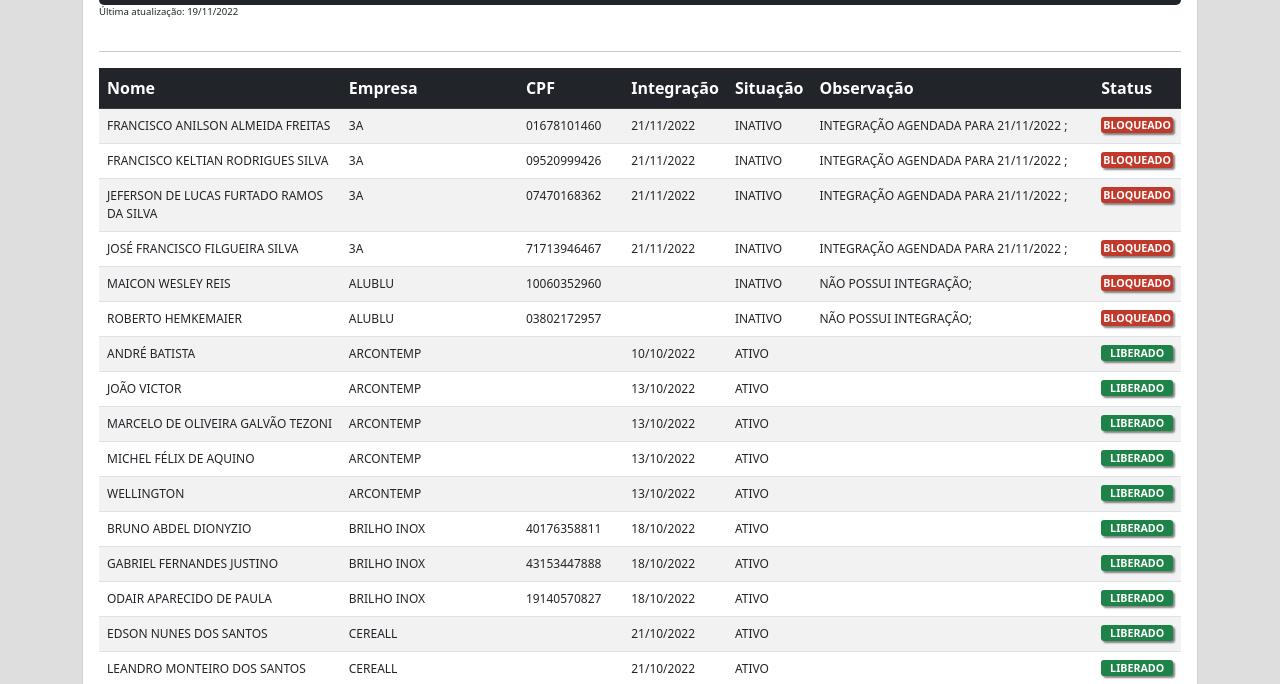
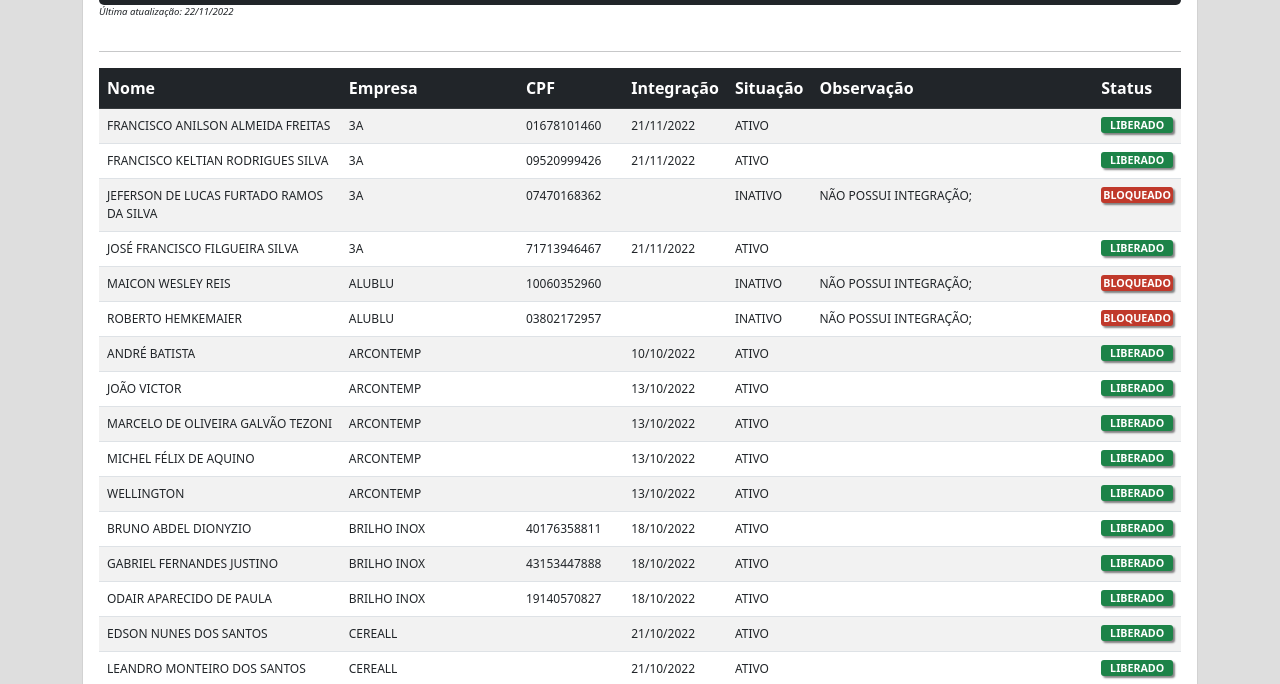
Before and after one commit to roginaldovasco/liberacao, a plain HTML site: page index.html in a window 1280 px wide. Shown: the part 116-800 px from the top of the page. Drawn offline with nearby package versions, Linux system fonts and the light colour scheme.

Commit message:
atual 22-11-22

```diff
--- a/index.html
+++ b/index.html
@@ -22,7 +22,7 @@
                   </form>
                 </div>
               </nav>
-              <p>Última atualização: 19/11/2022</p>
+              <p><i>Última atualização: 22/11/2022</i></p>
             <hr>
             <table class="table table-hover table-striped">
                 <thead class="table-dark">
@@ -37,10 +37,10 @@
                     </tr>
                 </thead>
                 <tbody id="tabela-dados">
-                    <tr><td>FRANCISCO ANILSON ALMEIDA FREITAS</td><td>3A</td><td>01678101460</td><td>21/11/2022</td><td>INATIVO</td><td>INTEGRAÇÃO AGENDADA PARA 21/11/2022 ;</td><td><div class="bloqueado">BLOQUEADO</div></td></tr>
-                    <tr><td>FRANCISCO KELTIAN RODRIGUES SILVA</td><td>3A</td><td>09520999426</td><td>21/11/2022</td><td>INATIVO</td><td>INTEGRAÇÃO AGENDADA PARA 21/11/2022 ;</td><td><div class="bloqueado">BLOQUEADO</div></td></tr>
-                    <tr><td>JEFERSON DE LUCAS FURTADO RAMOS DA SILVA</td><td>3A</td><td>07470168362</td><td>21/11/2022</td><td>INATIVO</td><td>INTEGRAÇÃO AGENDADA PARA 21/11/2022 ;</td><td><div class="bloqueado">BLOQUEADO</div></td></tr>
-                    <tr><td>JOSÉ FRANCISCO FILGUEIRA SILVA</td><td>3A</td><td>71713946467</td><td>21/11/2022</td><td>INATIVO</td><td>INTEGRAÇÃO AGENDADA PARA 21/11/2022 ;</td><td><div class="bloqueado">BLOQUEADO</div></td></tr>
+                    <tr><td>FRANCISCO ANILSON ALMEIDA FREITAS</td><td>3A</td><td>01678101460</td><td>21/11/2022</td><td>ATIVO</td><td></td><td><div class="liberado">LIBERADO</div></td></tr>
+                    <tr><td>FRANCISCO KELTIAN RODRIGUES SILVA</td><td>3A</td><td>09520999426</td><td>21/11/2022</td><td>ATIVO</td><td></td><td><div class="liberado">LIBERADO</div></td></tr>
+                    <tr><td>JEFERSON DE LUCAS FURTADO RAMOS DA SILVA</td><td>3A</td><td>07470168362</td><td></td><td>INATIVO</td><td>NÃO POSSUI INTEGRAÇÃO; </td><td><div class="bloqueado">BLOQUEADO</div></td></tr>
+                    <tr><td>JOSÉ FRANCISCO FILGUEIRA SILVA</td><td>3A</td><td>71713946467</td><td>21/11/2022</td><td>ATIVO</td><td></td><td><div class="liberado">LIBERADO</div></td></tr>
                     <tr><td>MAICON WESLEY REIS</td><td>ALUBLU</td><td>10060352960</td><td></td><td>INATIVO</td><td>NÃO POSSUI INTEGRAÇÃO; </td><td><div class="bloqueado">BLOQUEADO</div></td></tr>
                     <tr><td>ROBERTO HEMKEMAIER</td><td>ALUBLU</td><td>03802172957</td><td></td><td>INATIVO</td><td>NÃO POSSUI INTEGRAÇÃO; </td><td><div class="bloqueado">BLOQUEADO</div></td></tr>
                     <tr><td>ANDRÉ BATISTA</td><td>ARCONTEMP</td><td></td><td>10/10/2022</td><td>ATIVO</td><td></td><td><div class="liberado">LIBERADO</div></td></tr>
@@ -54,7 +54,7 @@
                     <tr><td>EDSON NUNES DOS SANTOS</td><td>CEREALL</td><td></td><td>21/10/2022</td><td>ATIVO</td><td></td><td><div class="liberado">LIBERADO</div></td></tr>
                     <tr><td>LEANDRO MONTEIRO DOS SANTOS</td><td>CEREALL</td><td></td><td>21/10/2022</td><td>ATIVO</td><td></td><td><div class="liberado">LIBERADO</div></td></tr>
                     <tr><td>WARLLEY DE SOUSA MARQUES</td><td>CEREALL</td><td></td><td>21/10/2022</td><td>ATIVO</td><td></td><td><div class="liberado">LIBERADO</div></td></tr>
-                    <tr><td>DANIEL ROQUE ANDRADE</td><td>CONFIABILIDADE</td><td>25310629807</td><td>8/11/2022</td><td>ATIVO</td><td></td><td><div class="liberado">LIBERADO</div></td></tr>
+                    <tr><td>DANIEL ROQUE ANDRADE</td><td>CONFIABILIDADE</td><td>25310629807</td><td>08/11/2022</td><td>ATIVO</td><td></td><td><div class="liberado">LIBERADO</div></td></tr>
                     <tr><td>FRANCELINO DE OLIVEIRA MORAES</td><td>DIMATELAS</td><td>00511824912</td><td>10/11/2022</td><td>INATIVO</td><td></td><td><div class="liberado">LIBERADO</div></td></tr>
                     <tr><td>PEDRO HENRIQUE ELIAS DE LIMA</td><td>DIMATELAS</td><td>10509626998</td><td>10/11/2022</td><td>INATIVO</td><td></td><td><div class="liberado">LIBERADO</div></td></tr>
                     <tr><td>RENATO MARJANSKI</td><td>DIMATELAS</td><td>03100947983</td><td>10/11/2022</td><td>INATIVO</td><td></td><td><div class="liberado">LIBERADO</div></td></tr>
@@ -77,7 +77,7 @@
                     <tr><td>GILVANILSON AQUINO PEREIRA</td><td>EJC</td><td>00024508527</td><td></td><td>ATIVO</td><td></td><td><div class="liberado">LIBERADO</div></td></tr>
                     <tr><td>GILVANIO SANTOS CORREIA</td><td>EJC</td><td>00945459440</td><td></td><td>ATIVO</td><td></td><td><div class="liberado">LIBERADO</div></td></tr>
                     <tr><td>IZAEL DA SILVA MOTA</td><td>EJC</td><td>85850950915</td><td></td><td>ATIVO</td><td></td><td><div class="liberado">LIBERADO</div></td></tr>
-                    <tr><td>JEAN RODRIGO ALVES</td><td>EJC</td><td>05997198936</td><td>8/11/2022</td><td>ATIVO</td><td></td><td><div class="liberado">LIBERADO</div></td></tr>
+                    <tr><td>JEAN RODRIGO ALVES</td><td>EJC</td><td>05997198936</td><td>08/11/2022</td><td>ATIVO</td><td></td><td><div class="liberado">LIBERADO</div></td></tr>
                     <tr><td>JHONNI ALVES MORAIS</td><td>EJC</td><td>07036451963</td><td>13/10/2022</td><td>ATIVO</td><td></td><td><div class="liberado">LIBERADO</div></td></tr>
                     <tr><td>JOÃO CARLOS TEIXEIRA</td><td>EJC</td><td>02392499926</td><td>13/10/2022</td><td>ATIVO</td><td></td><td><div class="liberado">LIBERADO</div></td></tr>
                     <tr><td>JOÃO CARLOS ZAIONTZ</td><td>EJC</td><td>06695858900</td><td>13/10/2022</td><td>ATIVO</td><td></td><td><div class="liberado">LIBERADO</div></td></tr>
@@ -101,8 +101,8 @@
                     <tr><td>WELLINGTON DOS SANTOS</td><td>EJC</td><td>11876473495</td><td></td><td>ATIVO</td><td></td><td><div class="liberado">LIBERADO</div></td></tr>
                     <tr><td>WEVERTON DOS SANTOS CORREIA</td><td>EJC</td><td>15359576626</td><td>13/10/2022</td><td>ATIVO</td><td></td><td><div class="liberado">LIBERADO</div></td></tr>
                     <tr><td>WILLIAN DIAS NEGRÃO</td><td>EJC</td><td>3748084082</td><td></td><td>ATIVO</td><td></td><td><div class="liberado">LIBERADO</div></td></tr>
-                    <tr><td>DAVID SOARES FIOROT</td><td>ENSUS</td><td>44589589842</td><td>7/11/2022</td><td>ATIVO</td><td></td><td><div class="liberado">LIBERADO</div></td></tr>
-                    <tr><td>LUCAS APARECIDO FABRI</td><td>ENSUS</td><td>39054347848</td><td>7/11/2022</td><td>ATIVO</td><td></td><td><div class="liberado">LIBERADO</div></td></tr>
+                    <tr><td>DAVID SOARES FIOROT</td><td>ENSUS</td><td>44589589842</td><td>07/11/2022</td><td>ATIVO</td><td></td><td><div class="liberado">LIBERADO</div></td></tr>
+                    <tr><td>LUCAS APARECIDO FABRI</td><td>ENSUS</td><td>39054347848</td><td>07/11/2022</td><td>ATIVO</td><td></td><td><div class="liberado">LIBERADO</div></td></tr>
                     <tr><td>CARLOS ALBERTO MACHADO</td><td>FC COMPOSITES</td><td>10712296999</td><td>24/10/2022</td><td>INATIVO</td><td></td><td><div class="liberado">LIBERADO</div></td></tr>
                     <tr><td>FABRICIO JOSÉ LEMES</td><td>FC COMPOSITES</td><td>05838082984</td><td></td><td>INATIVO</td><td>NÃO POSSUI INTEGRAÇÃO; DOCUMENTAÇÃO PENDENTE</td><td><div class="bloqueado">BLOQUEADO</div></td></tr>
                     <tr><td>SEBASTIÃO DOS ANJOS COIMBRA</td><td>FC COMPOSITES</td><td>06224092982</td><td>24/10/2022</td><td>INATIVO</td><td></td><td><div class="liberado">LIBERADO</div></td></tr>
@@ -140,7 +140,7 @@
                     <tr><td>SILVIA APARECIDA DOS REIS FRANÇA</td><td>GARDEN SUL</td><td></td><td></td><td>ATIVO</td><td></td><td><div class="liberado">LIBERADO</div></td></tr>
                     <tr><td>TERESINHA BATISTA KICHILESKI</td><td>GARDEN SUL</td><td></td><td></td><td>ATIVO</td><td></td><td><div class="liberado">LIBERADO</div></td></tr>
                     <tr><td>VILSON APARECIDO BORGES</td><td>GARDEN SUL</td><td></td><td>18/10/2022</td><td>ATIVO</td><td></td><td><div class="liberado">LIBERADO</div></td></tr>
-                    <tr><td>LUIZ FELIPE DE ANDRADE</td><td>GRATT</td><td>08554450922</td><td>6/10/2022</td><td>ATIVO</td><td></td><td><div class="liberado">LIBERADO</div></td></tr>
+                    <tr><td>LUIZ FELIPE DE ANDRADE</td><td>GRATT</td><td>08554450922</td><td>06/10/2022</td><td>ATIVO</td><td></td><td><div class="liberado">LIBERADO</div></td></tr>
                     <tr><td>ALEF PADILHA DA MOTTA</td><td>GRS ELÉTRICA</td><td>06705272970</td><td>10/10/2022</td><td>ATIVO</td><td></td><td><div class="liberado">LIBERADO</div></td></tr>
                     <tr><td>ALEX MATHEUS DA SILVA</td><td>GRS ELÉTRICA</td><td>41311056831</td><td>10/10/2022</td><td>ATIVO</td><td></td><td><div class="liberado">LIBERADO</div></td></tr>
                     <tr><td>CELSO RICARDO TOBAR</td><td>GRS ELÉTRICA</td><td>20085673897</td><td>10/10/2022</td><td>ATIVO</td><td></td><td><div class="liberado">LIBERADO</div></td></tr>
@@ -161,14 +161,14 @@
                     <tr><td>ANDERSON DA SILVEIRA</td><td>HAVI MONTAGENS INDUSTRIAIS</td><td>06012458962</td><td>13/10/2022</td><td>ATIVO</td><td></td><td><div class="liberado">LIBERADO</div></td></tr>
                     <tr><td>EVANDRO DE SOUZA LIMA</td><td>HAVI MONTAGENS INDUSTRIAIS</td><td>00856180980</td><td>13/10/2022</td><td>ATIVO</td><td>DOCUMENTAÇÃO PENDENTE</td><td><div class="bloqueado">BLOQUEADO</div></td></tr>
                     <tr><td>JHONATAN REZENDE FRIZON</td><td>HAVI MONTAGENS INDUSTRIAIS</td><td>11087096995</td><td>13/10/2022</td><td>ATIVO</td><td></td><td><div class="liberado">LIBERADO</div></td></tr>
-                    <tr><td>JEAN BLUM SANTANA</td><td>INOVA</td><td></td><td>6/10/2022</td><td>ATIVO</td><td></td><td><div class="liberado">LIBERADO</div></td></tr>
-                    <tr><td>JEAN FELIPE JULIÃO</td><td>INOVA</td><td></td><td>6/10/2022</td><td>ATIVO</td><td></td><td><div class="liberado">LIBERADO</div></td></tr>
-                    <tr><td>MÁRCIO ARNOLDO MACHADO ALTHAUS</td><td>INOVA</td><td>10301310904</td><td>8/11/2022</td><td>ATIVO</td><td></td><td><div class="liberado">LIBERADO</div></td></tr>
-                    <tr><td>MARCOS ROBERTO DE LIMA</td><td>INOVA</td><td></td><td>6/10/2022</td><td>ATIVO</td><td></td><td><div class="liberado">LIBERADO</div></td></tr>
-                    <tr><td>ORIVALDO JOSÉ DE LIMA</td><td>INOVA</td><td></td><td>6/10/2022</td><td>ATIVO</td><td></td><td><div class="liberado">LIBERADO</div></td></tr>
-                    <tr><td>OTAVIO FERREIRA DE ALMEIDA</td><td>INOVA</td><td></td><td>6/10/2022</td><td>ATIVO</td><td></td><td><div class="liberado">LIBERADO</div></td></tr>
+                    <tr><td>JEAN BLUM SANTANA</td><td>INOVA</td><td></td><td>06/10/2022</td><td>ATIVO</td><td></td><td><div class="liberado">LIBERADO</div></td></tr>
+                    <tr><td>JEAN FELIPE JULIÃO</td><td>INOVA</td><td></td><td>06/10/2022</td><td>ATIVO</td><td></td><td><div class="liberado">LIBERADO</div></td></tr>
+                    <tr><td>MÁRCIO ARNOLDO MACHADO ALTHAUS</td><td>INOVA</td><td>10301310904</td><td>08/11/2022</td><td>ATIVO</td><td></td><td><div class="liberado">LIBERADO</div></td></tr>
+                    <tr><td>MARCOS ROBERTO DE LIMA</td><td>INOVA</td><td></td><td>06/10/2022</td><td>ATIVO</td><td></td><td><div class="liberado">LIBERADO</div></td></tr>
+                    <tr><td>ORIVALDO JOSÉ DE LIMA</td><td>INOVA</td><td></td><td>06/10/2022</td><td>ATIVO</td><td></td><td><div class="liberado">LIBERADO</div></td></tr>
+                    <tr><td>OTAVIO FERREIRA DE ALMEIDA</td><td>INOVA</td><td></td><td>06/10/2022</td><td>ATIVO</td><td></td><td><div class="liberado">LIBERADO</div></td></tr>
                     <tr><td>RENAN FELIPE DA SILVA</td><td>INOVA</td><td>10320299945</td><td>17/11/2022</td><td>ATIVO</td><td></td><td><div class="liberado">LIBERADO</div></td></tr>
-                    <tr><td>RUAN ALTAMIR DOS SANTOS</td><td>INOVA</td><td></td><td>6/10/2022</td><td>ATIVO</td><td></td><td><div class="liberado">LIBERADO</div></td></tr>
+                    <tr><td>RUAN ALTAMIR DOS SANTOS</td><td>INOVA</td><td></td><td>06/10/2022</td><td>ATIVO</td><td></td><td><div class="liberado">LIBERADO</div></td></tr>
                     <tr><td>ADRIANO INHESTA NAPOLITANO</td><td>L & L</td><td>28698654819</td><td>16/11/2022</td><td>ATIVO</td><td></td><td><div class="liberado">LIBERADO</div></td></tr>
                     <tr><td>CLAUDECI MOYSES GUIMARÃES</td><td>L & L</td><td>12992276863</td><td>16/11/2022</td><td>ATIVO</td><td></td><td><div class="liberado">LIBERADO</div></td></tr>
                     <tr><td>CLAUDIANO DA SILVA ARAUJO</td><td>L & L</td><td></td><td></td><td>ATIVO</td><td></td><td><div class="liberado">LIBERADO</div></td></tr>
@@ -177,15 +177,15 @@
                     <tr><td>EDUARDO LUIS GOSER</td><td>L & L</td><td>31315064820</td><td></td><td>ATIVO</td><td></td><td><div class="liberado">LIBERADO</div></td></tr>
                     <tr><td>FRANCINALDO AMARAL SILVA DAMASCENO</td><td>L & L</td><td></td><td></td><td>ATIVO</td><td></td><td><div class="liberado">LIBERADO</div></td></tr>
                     <tr><td>JEFERSON RODRIGO PINTO</td><td>L & L</td><td></td><td></td><td>ATIVO</td><td></td><td><div class="liberado">LIBERADO</div></td></tr>
-                    <tr><td>SOSTENES DE LIMA ARAÚJO</td><td>L & L</td><td>16629586840</td><td>21/11/2022</td><td>ATIVO</td><td>INTEGRAÇÃO AGENDADA PARA 21/11/2022 ;</td><td><div class="bloqueado">BLOQUEADO</div></td></tr>
+                    <tr><td>SOSTENES DE LIMA ARAÚJO</td><td>L & L</td><td>16629586840</td><td>21/11/2022</td><td>ATIVO</td><td></td><td><div class="liberado">LIBERADO</div></td></tr>
                     <tr><td>ALISON GENESIS OLIVEIRA ALMEIDA</td><td>LOGIK</td><td></td><td></td><td>INATIVO</td><td>NÃO POSSUI INTEGRAÇÃO; DOCUMENTAÇÃO PENDENTE</td><td><div class="bloqueado">BLOQUEADO</div></td></tr>
                     <tr><td>EDE MANOEL ALVES</td><td>LOGIK</td><td></td><td></td><td>INATIVO</td><td>NÃO POSSUI INTEGRAÇÃO; DOCUMENTAÇÃO PENDENTE</td><td><div class="bloqueado">BLOQUEADO</div></td></tr>
                     <tr><td>FABIO DE OLIVEIRA RAFAEL</td><td>LOGIK</td><td></td><td></td><td>INATIVO</td><td>NÃO POSSUI INTEGRAÇÃO; </td><td><div class="bloqueado">BLOQUEADO</div></td></tr>
                     <tr><td>VITOR GABRIEL MOREIRA</td><td>LOGIK</td><td></td><td></td><td>INATIVO</td><td>NÃO POSSUI INTEGRAÇÃO; </td><td><div class="bloqueado">BLOQUEADO</div></td></tr>
-                    <tr><td>CRISTIANO FRETAS DA SILVA</td><td>METAL LIFE SERRALHERIA</td><td></td><td></td><td>ATIVO</td><td>NÃO POSSUI INTEGRAÇÃO; </td><td><div class="bloqueado">BLOQUEADO</div></td></tr>
-                    <tr><td>JAKSON RIBEIRO ALVES</td><td>METAL LIFE SERRALHERIA</td><td></td><td></td><td>ATIVO</td><td>NÃO POSSUI INTEGRAÇÃO; </td><td><div class="bloqueado">BLOQUEADO</div></td></tr>
-                    <tr><td>MARCELO ROCHA</td><td>METAL LIFE SERRALHERIA</td><td></td><td></td><td>ATIVO</td><td>NÃO POSSUI INTEGRAÇÃO; </td><td><div class="bloqueado">BLOQUEADO</div></td></tr>
-                    <tr><td>MARCIO VIANA</td><td>METAL LIFE SERRALHERIA</td><td></td><td></td><td>ATIVO</td><td>NÃO POSSUI INTEGRAÇÃO; </td><td><div class="bloqueado">BLOQUEADO</div></td></tr>
+                    <tr><td>CRISTIANO FRETAS DA SILVA</td><td>METAL LIFE SERRALHERIA</td><td></td><td>20/10/2022</td><td>ATIVO</td><td></td><td><div class="liberado">LIBERADO</div></td></tr>
+                    <tr><td>JAKSON RIBEIRO ALVES</td><td>METAL LIFE SERRALHERIA</td><td></td><td>20/10/2022</td><td>ATIVO</td><td></td><td><div class="liberado">LIBERADO</div></td></tr>
+                    <tr><td>MARCELO ROCHA</td><td>METAL LIFE SERRALHERIA</td><td></td><td>20/10/2022</td><td>ATIVO</td><td></td><td><div class="liberado">LIBERADO</div></td></tr>
+                    <tr><td>MARCIO VIANA</td><td>METAL LIFE SERRALHERIA</td><td></td><td>20/10/2022</td><td>ATIVO</td><td></td><td><div class="liberado">LIBERADO</div></td></tr>
                     <tr><td>ALISSON COSTA BAROSA DOS SANTOS</td><td>NCK</td><td>10974736945</td><td></td><td>ATIVO</td><td></td><td><div class="liberado">LIBERADO</div></td></tr>
                     <tr><td>ARTHUR KREITLOW PEREIRA</td><td>NCK</td><td>07642713932</td><td></td><td>ATIVO</td><td></td><td><div class="liberado">LIBERADO</div></td></tr>
                     <tr><td>CARLOS FABRICIO DA SILVA</td><td>NCK</td><td>08814796912</td><td>10/10/2022</td><td>ATIVO</td><td></td><td><div class="liberado">LIBERADO</div></td></tr>
@@ -199,6 +199,10 @@
                     <tr><td>OSMAR DA SILVA</td><td>NCK</td><td>96376619991</td><td>10/10/2022</td><td>ATIVO</td><td></td><td><div class="liberado">LIBERADO</div></td></tr>
                     <tr><td>PEDRO EDENIRZO DE JESUS</td><td>PROCESS</td><td></td><td></td><td>ATIVO</td><td></td><td><div class="liberado">LIBERADO</div></td></tr>
                     <tr><td>VINICIUS NEIVERTH</td><td>PROCESS</td><td></td><td>20/10/2022</td><td>ATIVO</td><td></td><td><div class="liberado">LIBERADO</div></td></tr>
+                    <tr><td>DEYVISON CARLOS PIERDONÁ</td><td>TMO</td><td>807107948</td><td>22/11/2022</td><td>INATIVO</td><td>INTEGRAÇÃO AGENDADA PARA 22/11/2022 ;</td><td><div class="bloqueado">BLOQUEADO</div></td></tr>
+                    <tr><td>JUCY CARVALHO DOS SANTOS</td><td>TMO</td><td>92371582972</td><td>22/11/2022</td><td>INATIVO</td><td>INTEGRAÇÃO AGENDADA PARA 22/11/2022 ;</td><td><div class="bloqueado">BLOQUEADO</div></td></tr>
+                    <tr><td>LUIS ANDRÉ CAPELETTI</td><td>TMO</td><td>7523891900</td><td>22/11/2022</td><td>INATIVO</td><td>INTEGRAÇÃO AGENDADA PARA 22/11/2022 ;</td><td><div class="bloqueado">BLOQUEADO</div></td></tr>
+                    <tr><td>MARCOS DO NASCIMENTO</td><td>TMO</td><td>00575007974</td><td>22/11/2022</td><td>INATIVO</td><td>INTEGRAÇÃO AGENDADA PARA 22/11/2022 ;</td><td><div class="bloqueado">BLOQUEADO</div></td></tr>
                     <tr><td>DERICK MIQUEIAS BORGES SANTOS</td><td>TOTAL TELAS</td><td>06104188583</td><td></td><td>INATIVO</td><td>NÃO POSSUI INTEGRAÇÃO; </td><td><div class="bloqueado">BLOQUEADO</div></td></tr>
                     <tr><td>ADIMILSON DE SOUZA FRANCA</td><td>VEC</td><td></td><td></td><td>ATIVO</td><td></td><td><div class="liberado">LIBERADO</div></td></tr>
                     <tr><td>ANDERSON JOSE SEVERINO DA LUZ</td><td>VEC</td><td></td><td></td><td>ATIVO</td><td></td><td><div class="liberado">LIBERADO</div></td></tr>
```
